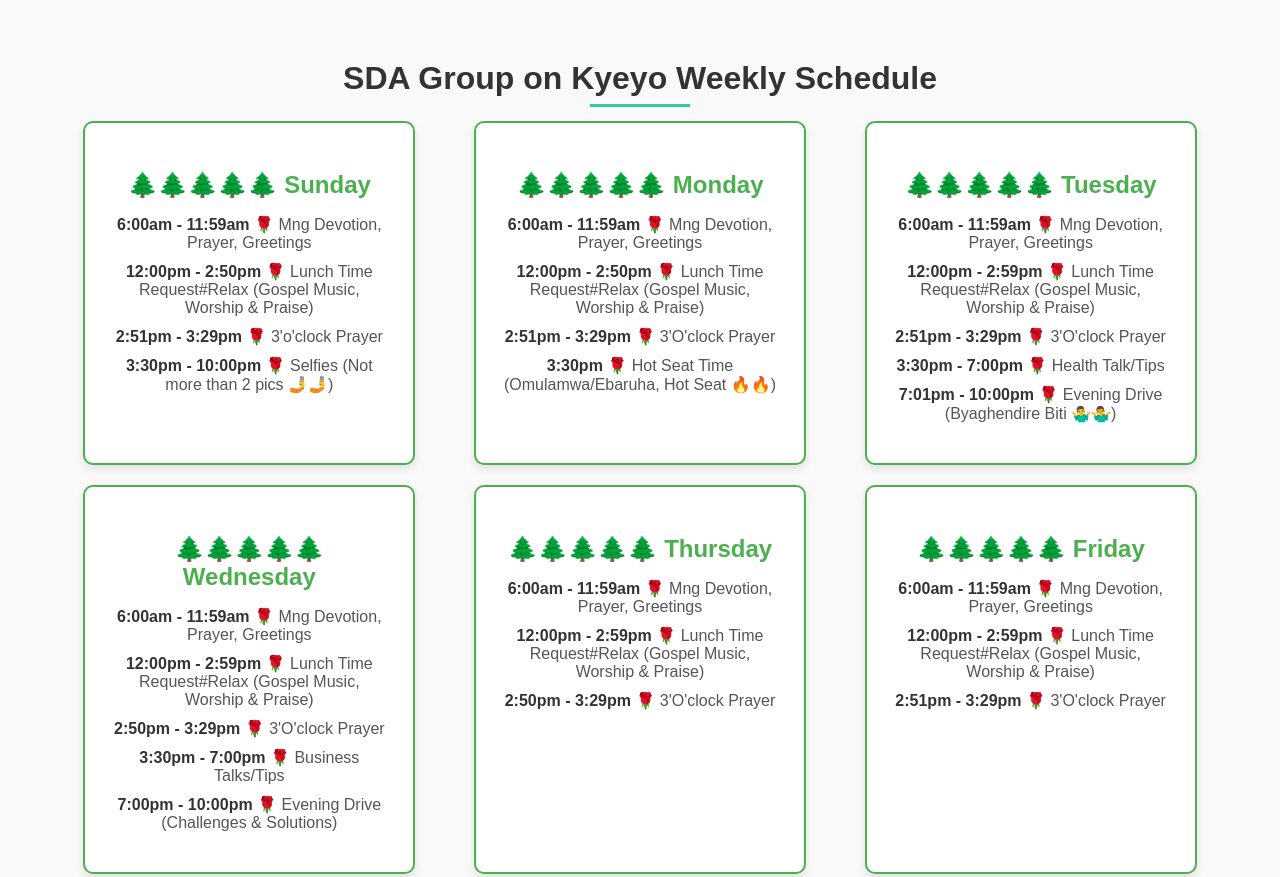
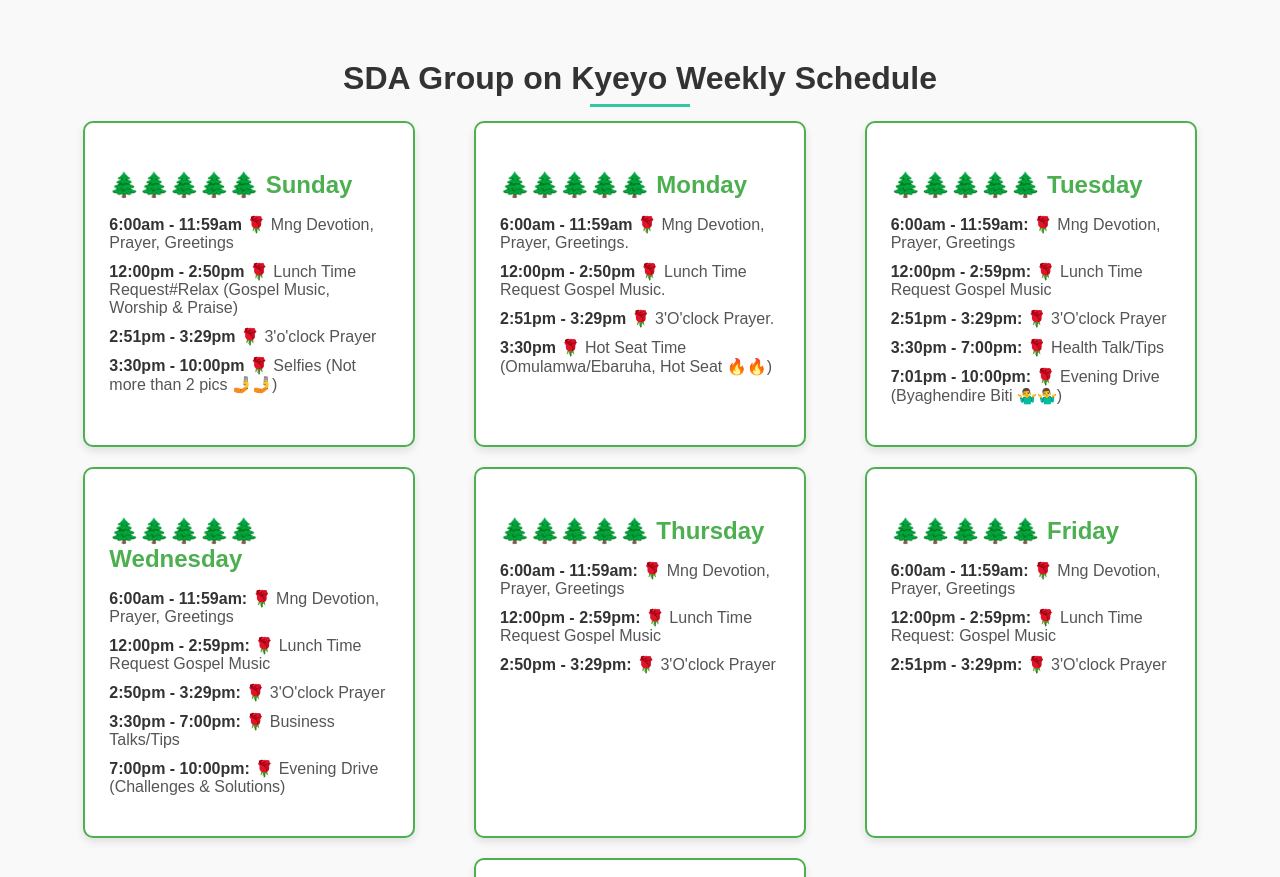
Before and after one commit to mumbereh/SDA-on-kyeyo, a plain HTML site: page index.html in a window 1280 px wide. Shown: the part 3220-4097 px from the top of the page. Drawn offline with Linux system fonts and the light colour scheme.

Commit message:
add initial futures

```diff
--- a/index.html
+++ b/index.html
@@ -137,9 +137,9 @@
             <div class="card schedule-card">
                 <h3>🌲🌲🌲🌲🌲 Monday</h3>
                 <ul>
-                    <li><strong>6:00am - 11:59am</strong> 🌹 Mng Devotion, Prayer, Greetings</li>
-                    <li><strong>12:00pm - 2:50pm</strong> 🌹 Lunch Time Request#Relax (Gospel Music, Worship & Praise)</li>
-                    <li><strong>2:51pm - 3:29pm</strong> 🌹 3'O'clock Prayer</li>
+                    <li><strong>6:00am - 11:59am</strong> 🌹 Mng Devotion, Prayer, Greetings.</li>
+                    <li><strong>12:00pm - 2:50pm</strong> 🌹 Lunch Time Request Gospel Music.</li>
+                    <li><strong>2:51pm - 3:29pm</strong> 🌹 3'O'clock Prayer.</li>
                     <li><strong>3:30pm</strong> 🌹 Hot Seat Time (Omulamwa/Ebaruha, Hot Seat 🔥🔥)</li>
                 </ul>
             </div>
@@ -148,11 +148,11 @@
             <div class="card schedule-card">
                 <h3>🌲🌲🌲🌲🌲 Tuesday</h3>
                 <ul>
-                    <li><strong>6:00am - 11:59am</strong> 🌹 Mng Devotion, Prayer, Greetings</li>
-                    <li><strong>12:00pm - 2:59pm</strong> 🌹 Lunch Time Request#Relax (Gospel Music, Worship & Praise)</li>
-                    <li><strong>2:51pm - 3:29pm</strong> 🌹 3'O'clock Prayer</li>
-                    <li><strong>3:30pm - 7:00pm</strong> 🌹 Health Talk/Tips</li>
-                    <li><strong>7:01pm - 10:00pm</strong> 🌹 Evening Drive (Byaghendire Biti 🤷‍♂🤷‍♂)</li>
+                    <li><strong>6:00am - 11:59am: </strong> 🌹 Mng Devotion, Prayer, Greetings</li>
+                    <li><strong>12:00pm - 2:59pm: </strong> 🌹 Lunch Time Request Gospel Music </li>
+                    <li><strong>2:51pm - 3:29pm:  </strong> 🌹 3'O'clock Prayer</li>
+                    <li><strong>3:30pm - 7:00pm:  </strong> 🌹 Health Talk/Tips</li>
+                    <li><strong>7:01pm - 10:00pm: </strong> 🌹 Evening Drive (Byaghendire Biti 🤷‍♂🤷‍♂)</li>
                 </ul>
             </div>
 
@@ -160,11 +160,11 @@
             <div class="card schedule-card">
                 <h3>🌲🌲🌲🌲🌲 Wednesday</h3>
                 <ul>
-                    <li><strong>6:00am - 11:59am</strong> 🌹 Mng Devotion, Prayer, Greetings</li>
-                    <li><strong>12:00pm - 2:59pm</strong> 🌹 Lunch Time Request#Relax (Gospel Music, Worship & Praise)</li>
-                    <li><strong>2:50pm - 3:29pm</strong> 🌹 3'O'clock Prayer</li>
-                    <li><strong>3:30pm - 7:00pm</strong> 🌹 Business Talks/Tips</li>
-                    <li><strong>7:00pm - 10:00pm</strong> 🌹 Evening Drive (Challenges & Solutions)</li>
+                    <li><strong>6:00am - 11:59am: </strong> 🌹 Mng Devotion, Prayer, Greetings</li>
+                    <li><strong>12:00pm - 2:59pm: </strong> 🌹 Lunch Time  Request Gospel Music</li>
+                    <li><strong>2:50pm - 3:29pm:  </strong> 🌹 3'O'clock Prayer</li>
+                    <li><strong>3:30pm - 7:00pm:  </strong> 🌹 Business Talks/Tips</li>
+                    <li><strong>7:00pm - 10:00pm: </strong> 🌹 Evening Drive (Challenges & Solutions)</li>
                 </ul>
             </div>
 
@@ -172,9 +172,9 @@
             <div class="card schedule-card">
                 <h3>🌲🌲🌲🌲🌲 Thursday</h3>
                 <ul>
-                    <li><strong>6:00am - 11:59am</strong> 🌹 Mng Devotion, Prayer, Greetings</li>
-                    <li><strong>12:00pm - 2:59pm</strong> 🌹 Lunch Time Request#Relax (Gospel Music, Worship & Praise)</li>
-                    <li><strong>2:50pm - 3:29pm</strong> 🌹 3'O'clock Prayer</li>
+                    <li><strong>6:00am - 11:59am: </strong> 🌹 Mng Devotion, Prayer, Greetings</li>
+                    <li><strong>12:00pm - 2:59pm: </strong> 🌹 Lunch Time Request Gospel Music</li>
+                    <li><strong>2:50pm - 3:29pm: </strong> 🌹 3'O'clock Prayer</li>
                 </ul>
             </div>
 
@@ -182,9 +182,9 @@
             <div class="card schedule-card">
                 <h3>🌲🌲🌲🌲🌲 Friday</h3>
                 <ul>
-                    <li><strong>6:00am - 11:59am</strong> 🌹 Mng Devotion, Prayer, Greetings</li>
-                    <li><strong>12:00pm - 2:59pm</strong> 🌹 Lunch Time Request#Relax (Gospel Music, Worship & Praise)</li>
-                    <li><strong>2:51pm - 3:29pm</strong> 🌹 3'O'clock Prayer</li>
+                    <li><strong>6:00am - 11:59am:</strong> 🌹 Mng Devotion, Prayer, Greetings</li>
+                    <li><strong>12:00pm - 2:59pm: </strong> 🌹 Lunch Time Request:  Gospel Music</li>
+                    <li><strong>2:51pm - 3:29pm: </strong> 🌹 3'O'clock Prayer</li>
                 </ul>
             </div>
 
--- a/style.css
+++ b/style.css
@@ -432,6 +432,7 @@ body {
     flex-wrap: wrap;
     justify-content: space-around;
     gap: 20px;
+
 }
 
 .schedule-card {
@@ -440,7 +441,6 @@ body {
     border-radius: 10px;
     box-shadow: 0 4px 8px rgba(0, 0, 0, 0.1);
     width: 280px;
-    text-align: center;
     border: 2px solid #4caf50;
     transition: transform 0.3s ease;
 }
```
